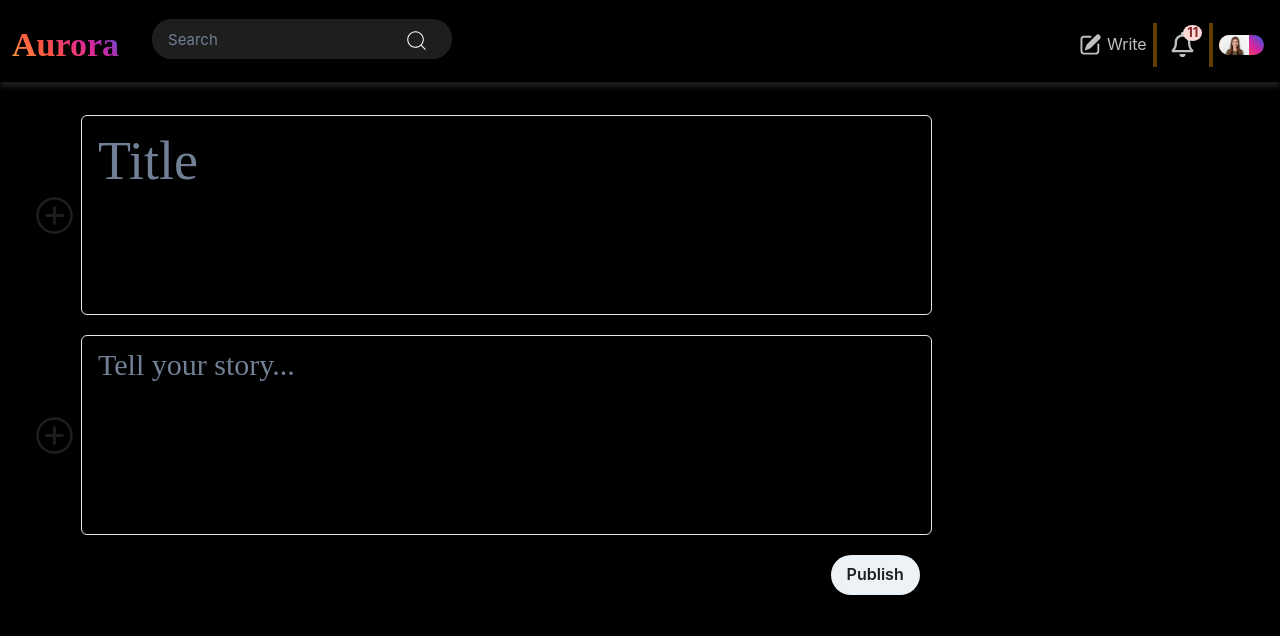
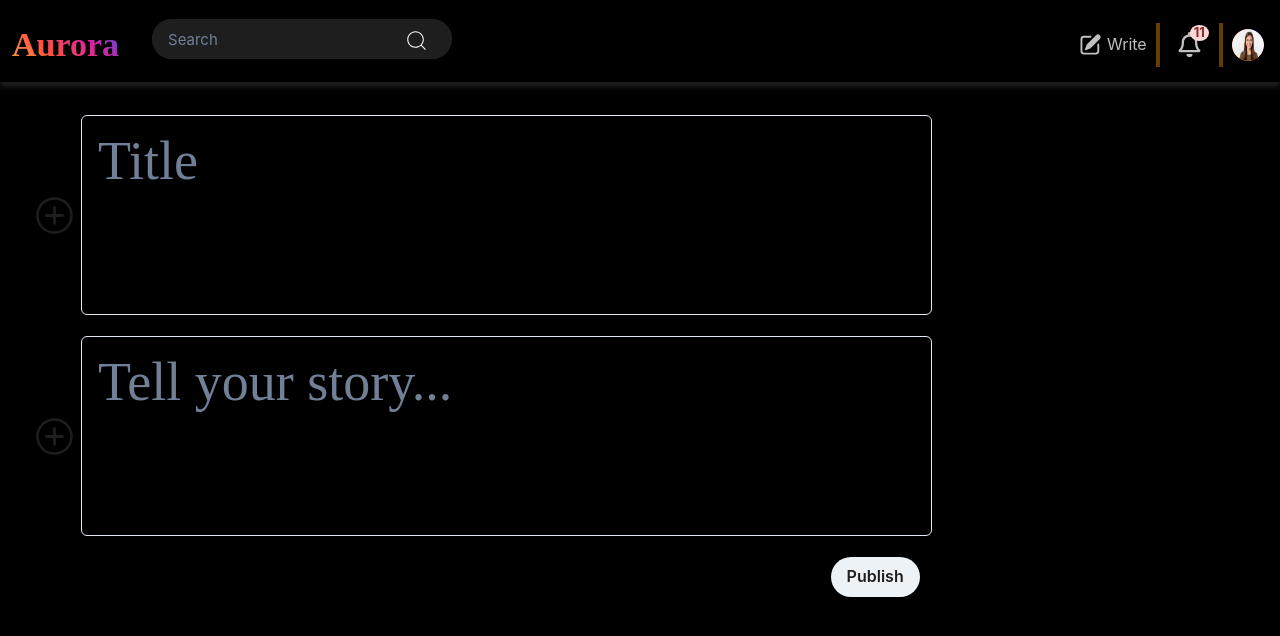
Before and after one commit to Nasreen027/Katchup, a React (Vite) app: page /new-post in a window 1280 px wide. Shown: the top 636 px of the page. Built offline with nearby package versions, Linux system fonts and the light colour scheme; no server answers.

Commit message:
some changes in drawer

```diff
--- a/src/components/CustomDrawer.jsx
+++ b/src/components/CustomDrawer.jsx
@@ -55,10 +55,16 @@ const CustomDrawer = ({ isOpen, onClose, mode, comments = [] }) => {
                 overflow="hidden"
                 backgroundColor={colors.bg.secondary}
                 borderRadius={50}
-                w={45}
+                // w={45}
                 mr={2}
               >
-                <Image w={30} src={ProfilePic} alt="Profile image" />
+                <Image
+                  w="2rem"
+                  h="2rem"
+                  borderRadius="full"
+                  src={ProfilePic}
+                  alt="Profile image"
+                />
               </Box>
               <Text>Iman027</Text>
             </Flex>
@@ -122,7 +128,7 @@ const CustomDrawer = ({ isOpen, onClose, mode, comments = [] }) => {
                   </Box>
                 </Flex>
                 <Flex pt={3} justifyContent={"flex-end"} alignItems={"center"}>
-                  <Flex justifyContent={"center"} alignItems={'center'}>
+                  <Flex justifyContent={"center"} alignItems={"center"}>
                     <Link _hover={{ textDecoration: "none" }} mr={3}>
                       <IconButton
                         mr={"-8px"}
--- a/src/components/Header.jsx
+++ b/src/components/Header.jsx
@@ -117,10 +117,14 @@ function Header() {
             justifyContent={"center"}
             alignItems={"center"}
             borderRadius={50}
-            w={45}
+            // w={45}
             mr={1}
           >
-            <Image w={30} src={ProfilePic} onClick={onOpen} />
+            <Image
+             w="2rem"
+             h="2rem"
+             borderRadius="full"
+            src={ProfilePic} onClick={onOpen} />
             <CustomDrawer isOpen={isOpen} onClose={onClose} mode={'profile'} />
           </Box>
         </Flex>
--- a/src/components/NewPost.jsx
+++ b/src/components/NewPost.jsx
@@ -8,58 +8,57 @@ function NewPost() {
   const [story, setStory] = useState("");
   return (
     <>
-      <Flex mb={5} alignItems={"center"} flexWrap={"wrap"}>
+      <Flex
+       mb={"1.313rem"} alignItems={"center"} flexWrap={"wrap"}>
         <Icon
+          display={{ base: "none", md: "block" }}
           color={colors.bg.primary}
           mr={1}
           fontSize={45}
           as={customIcons.newPostCreate}
         />
-        <Box width={"70%"}>
+        <Box width={{base:"100%",md:"70%"}}>
           <Textarea
             onChange={(e) => setTitle(e.target.value)}
             fontFamily={"serif"}
             color={colors.bg.primary}
             // defaultValue={"Title"}
             placeholder="Title"
-            fontSize={54}
+            fontSize={{ base: "1.375rem", md: "3.375rem" }}
             overflow="hidden"
             whiteSpace="normal"
             width="100%"
-            height="200px"
+            height={{ base: "100px", md: "200px" }}
             resize="none"
           />
           {title}
         </Box>
       </Flex>
-      <Flex mb={5} alignItems={"center"} flexWrap={"wrap"}>
+      <Flex mb={"1.313rem"} alignItems={"center"} flexWrap={"wrap"}>
         <Icon
+          display={{ base: "none", md: "block" }}
           color={colors.bg.primary}
           mr={1}
           fontSize={45}
           as={customIcons.newPostCreate}
         />
-        <Box
-        width={"70%"}
-        >
+        <Box  width={{base:"100%",md:"70%"}}>
           <Textarea
             onChange={(e) => setStory(e.target.value)}
             fontFamily={"serif"}
             color={colors.bg.primary}
             // defaultValue={"Tell your story..."}
             placeholder="Tell your story..."
-            fontSize={30}
+            fontSize={{ base: "1.375rem", md: "3.375rem" }}
             overflow="hidden"
             whiteSpace="normal"
             width="100%"
-            height="200px"
+            height={{ base: "100px", md: "200px" }}
             resize="none"
           />
         </Box>
       </Flex>
-      <Flex
-      w={"73%"}
-       justifyContent={"flex-end"}>
+      <Flex w={{base:"100%",md:"73%"}} justifyContent={"flex-end"}>
         <Button
           borderRadius={50}
           backgroundColor={colors.bg.accent}
--- a/src/components/SinglePost.jsx
+++ b/src/components/SinglePost.jsx
@@ -24,10 +24,7 @@ function SinglePost() {
   return (
     <Card
       w={"48.5rem"}
-      display="flex"
-      flexDirection={{ base: "column", md: "row" }}
-      alignItems="center"
-      gap="1rem"
+      h={"15rem"}
       p="1.5rem"
       borderRadius="md"
       bg={colors.bg.primary}
@@ -36,6 +33,12 @@ function SinglePost() {
       color={colors.text.primary}
     >
       {/* Post Content */}
+      <Box
+        display="flex"
+        flexDirection={{ base: "column", md: "row" }}
+        alignItems="center"
+        gap="1rem"
+      >
         <Stack flex="1" spacing="0.5rem">
           <Flex alignItems="center" justifyContent="space-between">
             <Flex alignItems="center">
@@ -57,11 +60,21 @@ function SinglePost() {
           </Heading>
 
           <Text fontSize="sm" noOfLines={2}>
-          Caffè latte is a coffee beverage of Italian origin made with espresso
-          and steamed milk.
+            Caffè latte is a coffee beverage of Italian origin made with
+            espresso and steamed milk.
           </Text>
-
-        <Flex justifyContent="space-between" alignItems="center" mt="0.5rem">
+        </Stack>
+        {/* Post Image */}
+        <Image
+          src="https://images.unsplash.com/photo-1667489022797-ab608913feeb?ixlib=rb-4.0.3&ixid=MnwxMjA3fDB8MHxlZGl0b3JpYWwtZmVlZHw5fHx8ZW58MHx8fHw%3D&auto=format&fit=crop&w=800&q=60"
+          alt="Caffe Latte"
+          objectFit="cover"
+          w={{ base: "100%", sm: "10rem", md: "12rem" }}
+          h="8rem"
+          borderRadius="md"
+        />
+      </Box>
+      <Flex justifyContent="space-between" alignItems="center" mt="1.5rem">
         <Box>
           <IconButton
             background="transparent"
@@ -125,16 +138,6 @@ function SinglePost() {
           />
         </Flex>
       </Flex>
-      </Stack>
-      {/* Post Image */}
-      <Image
-        src="https://images.unsplash.com/photo-1667489022797-ab608913feeb?ixlib=rb-4.0.3&ixid=MnwxMjA3fDB8MHxlZGl0b3JpYWwtZmVlZHw5fHx8ZW58MHx8fHw%3D&auto=format&fit=crop&w=800&q=60"
-        alt="Caffe Latte"
-        objectFit="cover"
-        w={{ base: "100%", sm: "10rem", md: "12rem" }}
-        h="8rem"
-        borderRadius="md"
-      />
     </Card>
   );
 }
```
Lines whose indentation alone changed are shown as unchanged.
